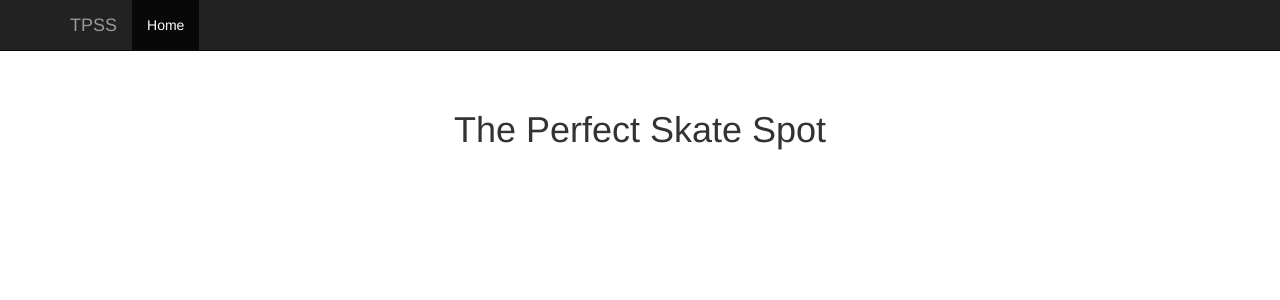
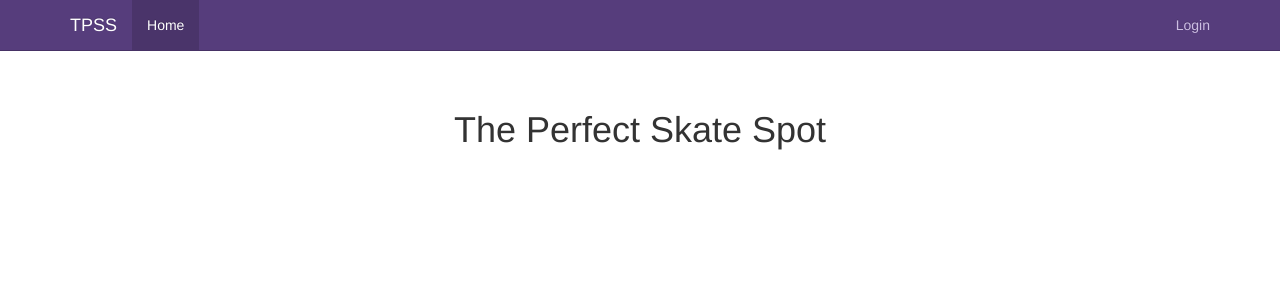
Before and after one commit to killerbat00/tpss, a Flask app: page / in a window 1280 px wide. Shown: the top 300 px of the page. Run offline with Flask 2, Linux system fonts and the light colour scheme; data that the repository does not hold is empty; some libraries are stand-ins or nearby versions.

Commit message:
nice navbar, dude

```diff
--- a/skateapp/static/skateapp-style.css
+++ b/skateapp/static/skateapp-style.css
@@ -1,6 +1,74 @@
 body {
+    position: relative;
     padding-top: 50px;
 }
+
+.btn-outline {
+    color: #563d7c;
+    background-color: #fff;
+    border-color: #e5e5e5;
+}
+.btn-outline:hover,
+.btn-outline:focus,
+.btn-outline:active {
+    color: #fff;
+    background-color: #563d7c;
+    border-color: #563d7c;
+}
+
+.btn-outline-inverse {
+    color: #fff;
+    background-color: transparent;
+    border-color: #cbdfe3;
+}
+.btn-outline-inverse:hover,
+.btn-outline-inverse:focus,
+.btn-outline-inverse:active {
+    color: #563d7c;
+    text-shadow: none;
+    background-color: #fff;
+    border-color: #fff;
+}
+
+.tpss-nav {
+    text-shadow: 0 -1px 0 rgba(0,0,0,.15);
+    background-color: #563d7c;
+    border-color: #463265;
+    box-shadow: 0 1px 0 rgba(255,255,255,.1);
+}
+
+.tpss-nav .navbar-collapse {
+    border-color: #463265;
+}
+
+.tpss-nav .navbar-brand {
+    color: #fff;
+}
+
+.tpss-nav .navbar-nav > li.active > a {
+    color: #fff;
+    background-color: #4A346A;
+}
+
+.tpss-nav .navbar-nav > li.active > a:hover {
+    color: #fff;
+    background-color: #4A346A;
+}
+
+.tpss-nav .navbar-nav > li > a {
+    color: #cdbfe3;
+}
+.tpss-nav .navbar-nav > li > a:hover {
+    color: #fff;
+}
+.tpss-nav .navgar-toggle {
+    border-color: #563d7c;
+}
+.tpss-nav .navbar-toggle:hover {
+    background-color: #463265;
+    border-color: #463265;
+}
+
 .skateapp-style {
     padding: 40px 15px;
     text-align: center;
--- a/skateapp/templates/layout.html
+++ b/skateapp/templates/layout.html
@@ -6,13 +6,13 @@
         <meta name="viewport" content="width=device-width, initial-scale=1.0">
         <meta name="description" content="find the perfect skate spot, wherever you are">
         <meta name="author" content="brian morrow">
-        <title>skateapp</title>
+        <title>The Perfect Skate Spot</title>
         <link href='{{ url_for('static', filename='dist/css/bootstrap.css') }}' rel='stylesheet'>
         <link href='{{ url_for('static', filename='skateapp-style.css') }}' rel='stylesheet'>
     </head>
 
     <body>
-        <div class="navbar navbar-inverse navbar-fixed-top" role="navigation">
+        <header class="navbar navbar-inverse navbar-fixed-top tpss-nav" role="banner">
             <div class="container">
                 <div class="navbar-header">
                     <button type="button" class="navbar-toggle" data-toggle="collapse" data-target=".navbar-collapse">
@@ -23,12 +23,21 @@
                     </button>
                     <a class="navbar-brand" href="#">TPSS</a>
                 </div>
-                <div class="collapse navbar-collapse">
-                    <ul class="nav navbar-nav">
-                        <li class="active"><a href="#">Home</a></li>
-                    </ul>
+                <nav class="collapse navbar-collapse tpss-navbar-collapse" role="navigation">
+                <ul class="nav navbar-nav">
+                    <li class="active">
+                    <a href="#">Home</a>
+                    </li>
+                </ul>
+                <ul class="nav navbar-nav navbar-right">
+                    <li>
+                    <a href="/login">Login</a>
+                    </li>
+                </ul>
+                </nav>
+
                 </div><!--/.nav-collapse -->
-            </div>
+            </header>
         </div>
         <div class="container">
             <div class="skateapp-style">
```
